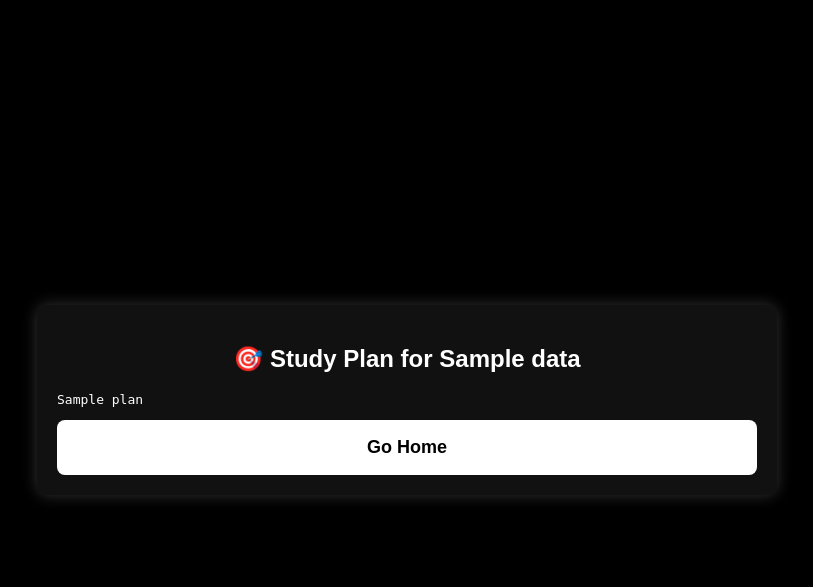
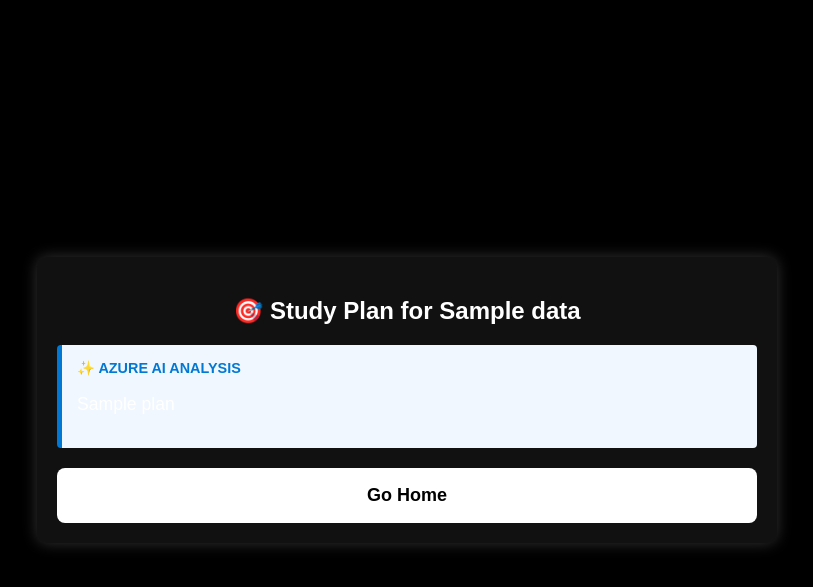
Before and after one commit to jhajhariaanandi100-100/GrowIQ, a Flask app: template templates/plan.html in a window 1280 px wide. Shown: the top 587 px of the page, without its empty margins (233-1046 px from the left). Run offline with Flask 3, Linux system fonts and the light colour scheme; the template is opened without the code that fills it: most values are stand-ins (such as "Sample title", 1, 10 or a date in 2020).

Commit message:
Highlight AI insight in UI

```diff
--- a/templates/plan.html
+++ b/templates/plan.html
@@ -1,13 +1,43 @@
 <!DOCTYPE html>
 <html>
 <head>
-    <title>Your Plan</title>
+    <title>Your GrowIQ Plan</title>
     <link rel="stylesheet" href="../static/style.css">
+    <style>
+        /* Added these styles to make the AI section look professional */
+        .ai-insight-container {
+            background-color: #f0f7ff;
+            border-left: 5px solid #0078d4;
+            padding: 15px;
+            margin: 20px 0;
+            border-radius: 4px;
+            text-align: left;
+        }
+        .ai-label {
+            font-weight: bold;
+            color: #0078d4;
+            display: block;
+            margin-bottom: 5px;
+            font-size: 0.9em;
+            text-transform: uppercase;
+        }
+        pre {
+            white-space: pre-wrap; /* Essential to keep your emojis and line breaks */
+            word-wrap: break-word;
+            font-family: inherit;
+            font-size: 1.1em;
+        }
+    </style>
 </head>
 <body>
 <div class="plan-box">
     <h2>🎯 Study Plan for {{data.name}}</h2>
-    <pre>{{plan}}</pre>
+
+    <div class="ai-insight-container">
+        <span class="ai-label">✨ Azure AI Analysis</span>
+        <pre>{{plan}}</pre>
+    </div>
+
     <a href="/"><button>Go Home</button></a>
 </div>
 </body>
```
